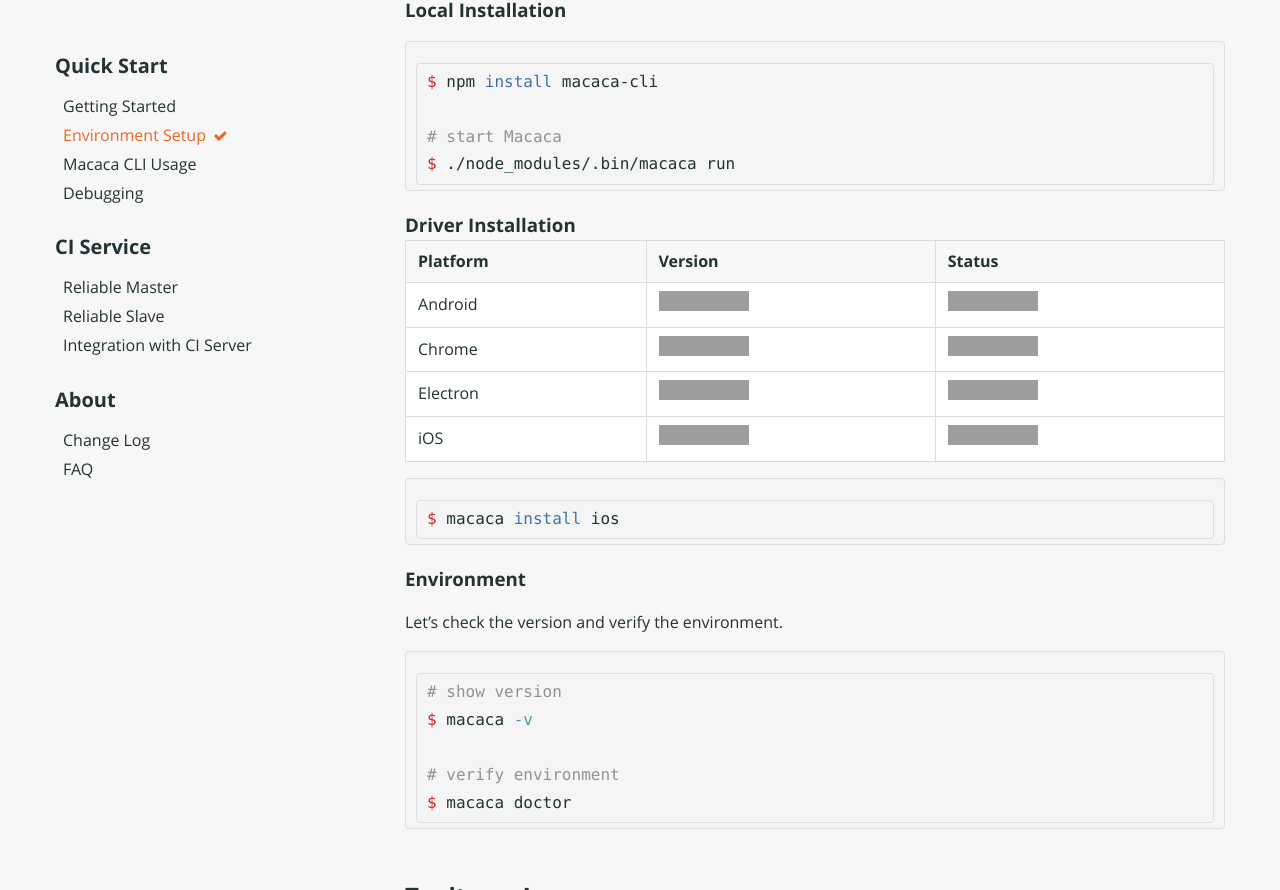
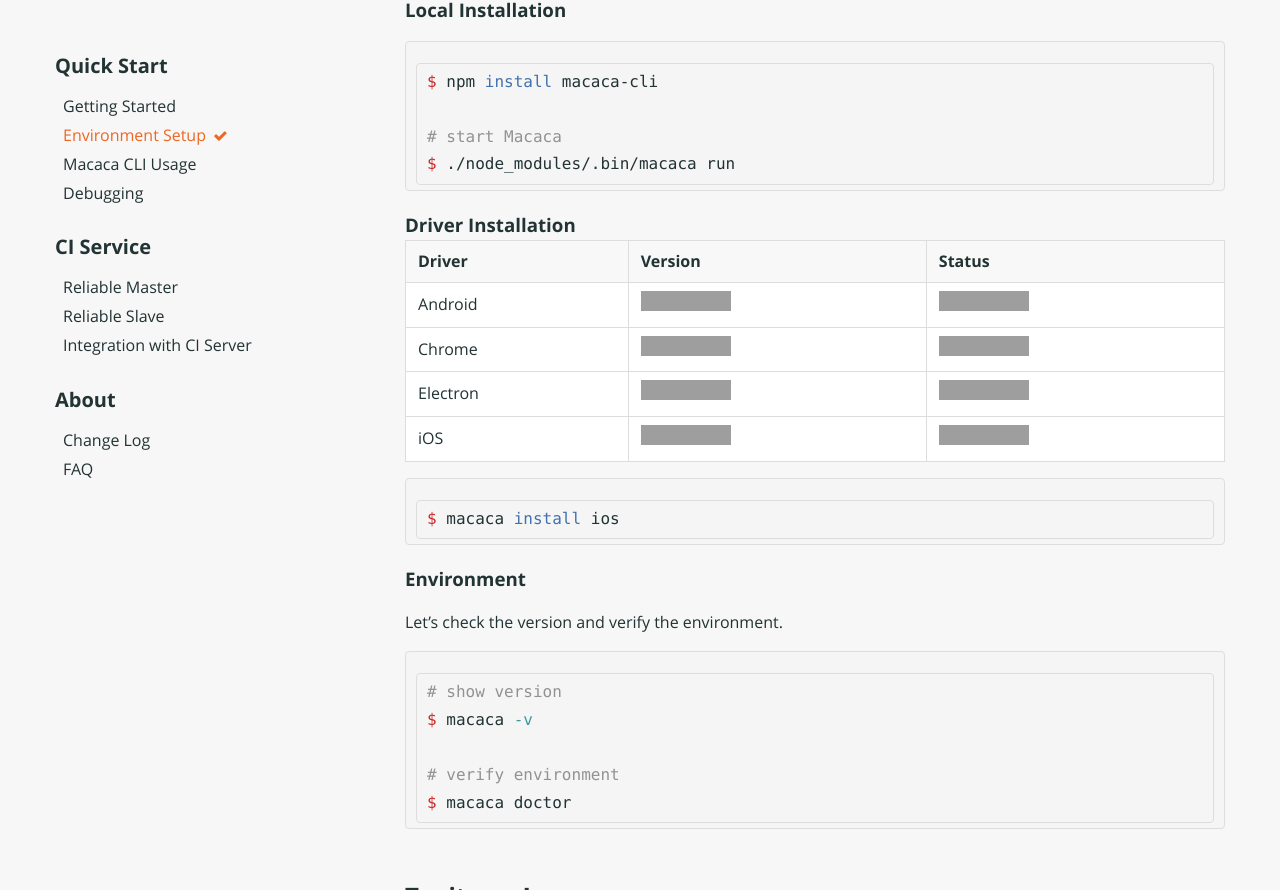
Before and after one commit to sencho/macacajs.github.io, a Jekyll site: the page built from _docs/environment-setup.md, in a window 1280 px wide and 900 px high, scrolled down 1527 px, cut to the strip 10-900 px from the top of the window. Built offline with Jekyll 4.4.1, drawn with Linux system fonts in a browser that asks for light colours; grey boxes are pictures that could not be loaded.

Commit message:
tweak name

```diff
--- a/_docs/environment-setup.md
+++ b/_docs/environment-setup.md
@@ -53,7 +53,7 @@
 
 ### Driver Installation
 
-| Platform   | Version                                  | Status    |
+| Driver     | Version                                  | Status    |
 | ---------- | ---------------------------------------- | --------- |
 | Android    | [![NPM version][npm-image-0]][npm-url-0] | [![build status][travis-image-0]][travis-url-0]          |
 | Chrome     | [![NPM version][npm-image-1]][npm-url-1] | [![build status][travis-image-1]][travis-url-1]          |
```
